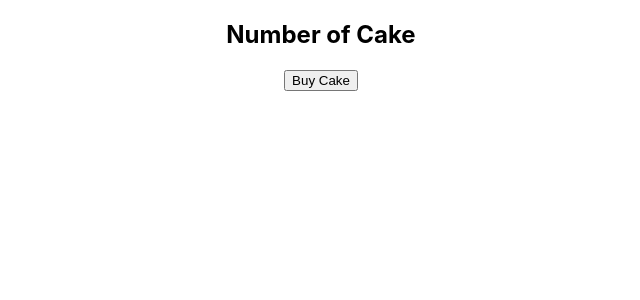
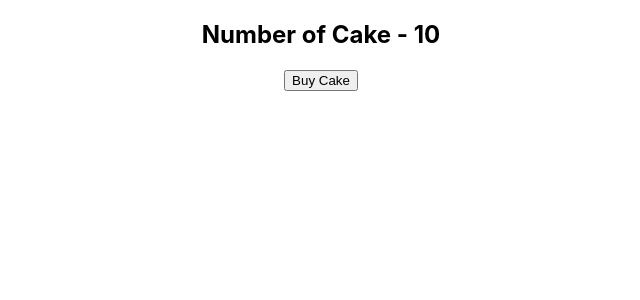
Before and after one commit to islamMaruf/LearnReactRedux, a React (Create React App) app: page / in a window 1280 px wide. Shown: the top 300 px of the page, without its empty margins (319-959 px from the left). Built offline with nearby package versions, Linux system fonts and the light colour scheme.

Commit message:
added store

```diff
--- a/src/components/CakeContainer.js
+++ b/src/components/CakeContainer.js
@@ -1,13 +1,28 @@
 import React from 'react'
+import {buyCake} from '../redux/index'
+import {connect} from 'react-redux'
 
-function CakeContainer() {
+function CakeContainer(props) {
+    const {numOfCakes,buyCake} = props;
     return (
         <div>
-            <h2>Number of Cake</h2>
-            <button>Buy Cake</button>
+            <h2>Number of Cake - {numOfCakes}</h2>
+            <button onClick={buyCake}>Buy Cake</button>
 
         </div>
     )
 }
 
-export default CakeContainer
+const mapStatetoProps = state => {
+    return {
+        numOfCakes : state.numOfCakes
+    }
+}
+
+const mapDispatchToProps = dispatch => {
+    return {
+        buyCake : () => dispatch(buyCake())
+    }
+}
+
+export default connect(mapStatetoProps,mapDispatchToProps)(CakeContainer)
--- a/src/redux/cakes/cakeActions.js
+++ b/src/redux/cakes/cakeActions.js
@@ -1,5 +1,5 @@
 import { BUY_CAKE } from './cakeType'
-const buy_cake = () => {
+export const buyCake = () => {
     return {
         type : BUY_CAKE
     }
--- /dev/null
+++ b/src/redux/index.js
@@ -0,0 +1 @@
+export {buyCake} from './cakes/cakeActions'
```
